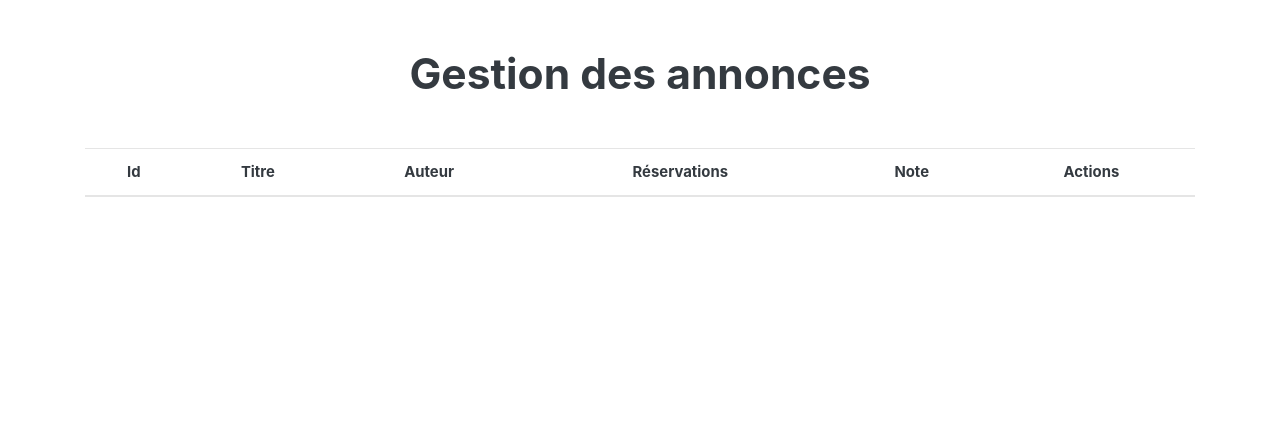
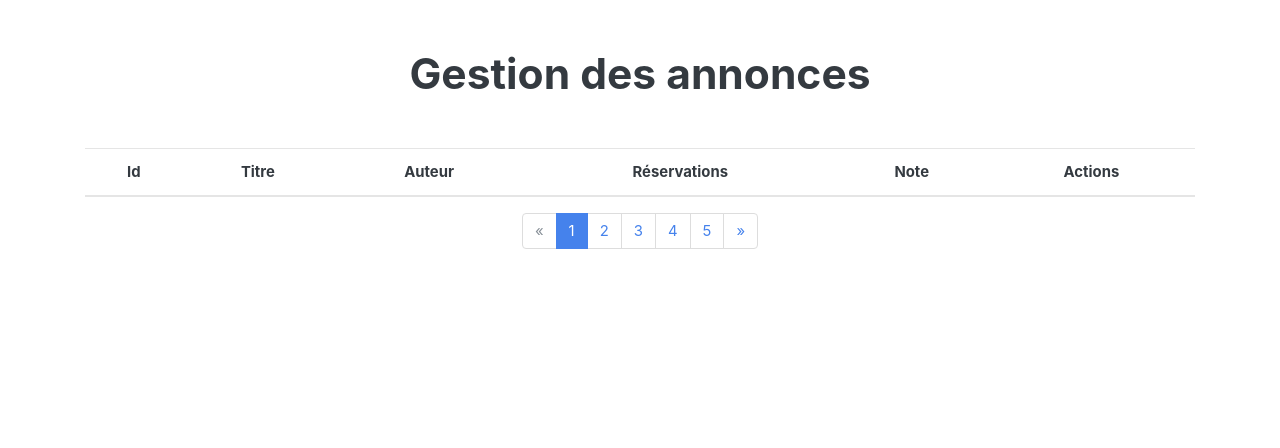
Before and after one commit to Monavao/symbnb, a Symfony app: template templates/admin/ad/index.html.twig in a window 1280 px wide. Shown: the part 57-505 px from the top of the page. Run offline with Twig, Linux system fonts and the light colour scheme; the template is opened without the code that fills it, so the values that code supplies are empty; some libraries are stand-ins or nearby versions.

Commit message:
Mise en place pagination - partie 1

```diff
--- a/config/routes.yaml
+++ b/config/routes.yaml
@@ -87,8 +87,10 @@ admin_account_logout:
     controller: App\Controller\Admin\AdminAccountController::logout
 
 admin_ads:
-    path: /admin/ads
+    path: /admin/ads/{page?1}
     controller: App\Controller\Admin\AdminAdController::index
+    requirements:
+        page: '\d+'
 
 admin_ads_edit:
     path: /admin/ads/{slug}-{id}/edit
--- a/templates/admin/ad/index.html.twig
+++ b/templates/admin/ad/index.html.twig
@@ -35,5 +35,32 @@
             {% endfor %}
             </tbody>
         </table>
+
+        <div class="d-flex justify-content-center">
+            <ul class="pagination">
+                <li class="page-item disabled">
+                    <a class="page-link" href="#">&laquo;</a>
+                </li>
+                <li class="page-item active">
+                    <a class="page-link" href="#">1</a>
+                </li>
+                <li class="page-item">
+                    <a class="page-link" href="#">2</a>
+                </li>
+                <li class="page-item">
+                    <a class="page-link" href="#">3</a>
+                </li>
+                <li class="page-item">
+                    <a class="page-link" href="#">4</a>
+                </li>
+                <li class="page-item">
+                    <a class="page-link" href="#">5</a>
+                </li>
+                <li class="page-item">
+                    <a class="page-link" href="#">&raquo;</a>
+                </li>
+            </ul>
+        </div>
+
     </div>
 {% endblock %}
```
Also changed, not shown: src/Controller/Admin/AdminAdController.php (+5 -2 lines).
